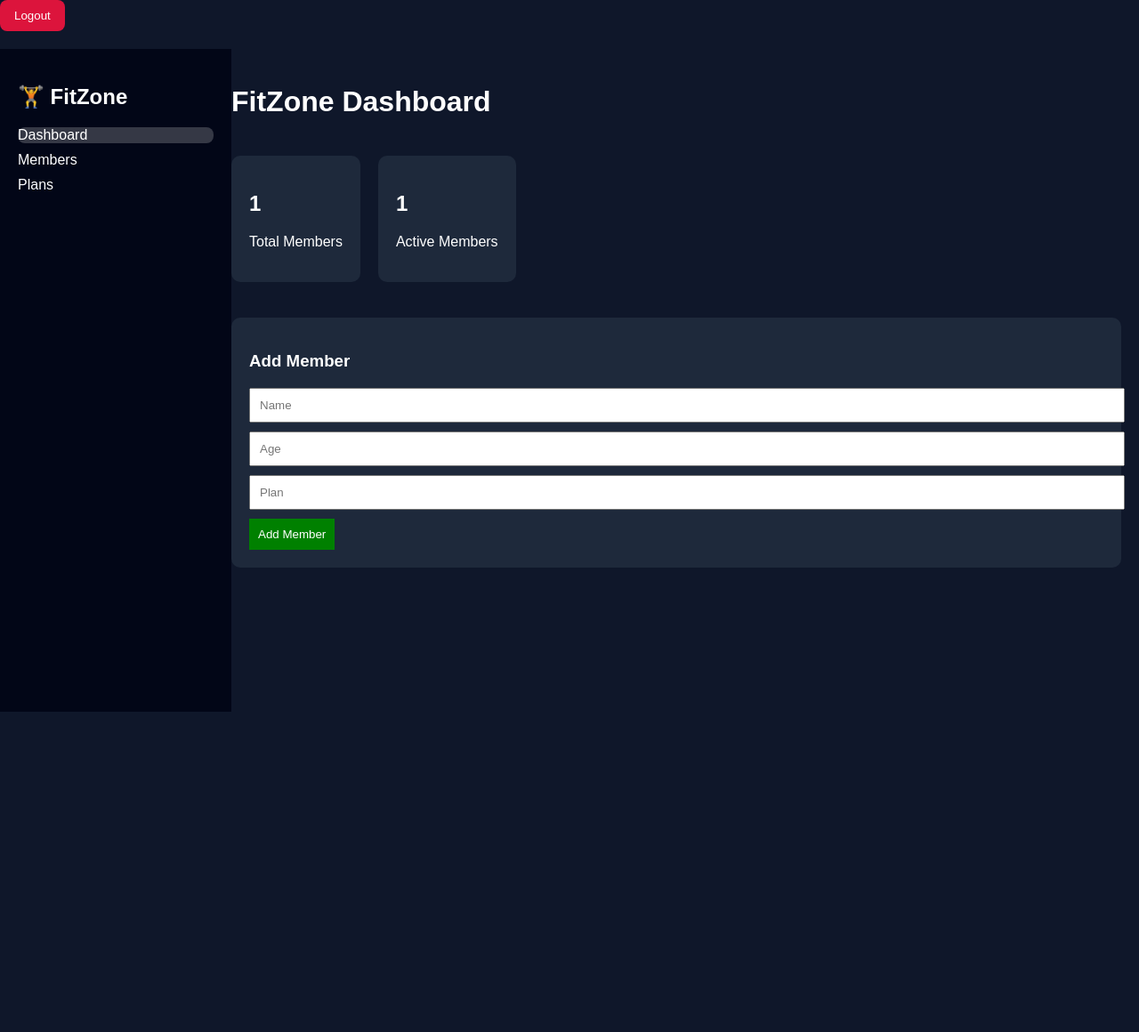
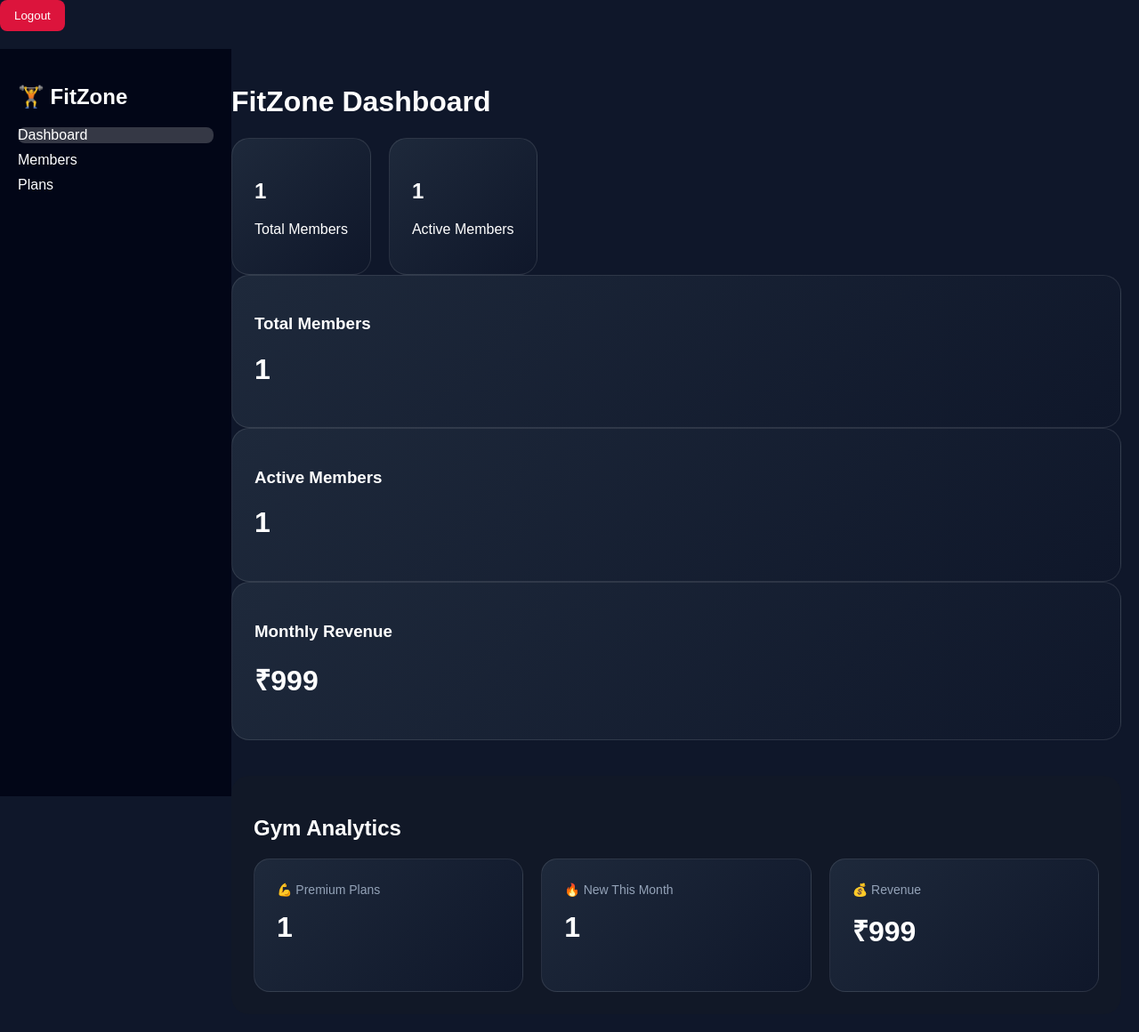
Before and after one commit to mindyatra57-droid/fitzone, a Flask app: page / in a window 1280 px wide. Shown: the whole page at 89% size. Before the commit the page ends 800 px from the top, so only its background shows below. Run offline with Flask 3, Linux system fonts and the light colour scheme; the visitor is signed in with stand-in values (Sample User, id 1); data comes from the database, SQL or seed files in the repository.

Commit message:
Premium analytics dashboard

```diff
--- a/static/style.css
+++ b/static/style.css
@@ -28,11 +28,18 @@ body {
 }
 
 /* CARDS */
-.card {
-    background: #1e293b;
-    padding: 20px;
-    margin: 20px 0;
-    border-radius: 10px;
+.card{
+    background:linear-gradient(135deg,#1e293b,#0f172a);
+    padding:25px;
+    border-radius:20px;
+    color:white;
+    transition:0.3s;
+    border:1px solid rgba(255,255,255,0.1);
+}
+
+.card:hover{
+    transform:translateY(-5px);
+    box-shadow:0 10px 30px rgba(0,0,0,0.4);
 }
 
 /* STATS */
@@ -115,3 +122,46 @@ td, th {
     cursor:pointer;
     margin-bottom:20px;
 }
+/* ANALYTICS */
+
+.analytics-box{
+    margin-top:40px;
+    background:#111827;
+    padding:25px;
+    border-radius:20px;
+}
+
+.analytics-box h2{
+    color:white;
+    margin-bottom:20px;
+}
+
+.analytics-grid{
+    display:grid;
+    grid-template-columns:repeat(auto-fit,minmax(220px,1fr));
+    gap:20px;
+}
+
+.analytics-card{
+    background:linear-gradient(135deg,#1e293b,#0f172a);
+    padding:25px;
+    border-radius:18px;
+    color:white;
+    transition:0.3s;
+    border:1px solid rgba(255,255,255,0.1);
+}
+
+.analytics-card:hover{
+    transform:translateY(-5px);
+    box-shadow:0 10px 30px rgba(0,0,0,0.4);
+}
+
+.analytics-card span{
+    color:#94a3b8;
+    font-size:14px;
+}
+
+.analytics-card h1{
+    margin-top:15px;
+    font-size:32px;
+}
--- a/templates/index.html
+++ b/templates/index.html
@@ -37,17 +37,45 @@
             </div>
         </div>
 
-        <div class="card">
-            <h3>Add Member</h3>
-            <form method="POST">
-                <input name="name" placeholder="Name" required>
-                <input name="age" placeholder="Age" required>
-                <input name="plan" placeholder="Plan" required>
-                <button>Add Member</button>
-            </form>
-        </div>
+    <div class="card">
+        <h3>Total Members</h3>
+        <h1>{{ total_members }}</h1>
     </div>
 
+    <div class="card">
+        <h3>Active Members</h3>
+        <h1>{{ active_members }}</h1>
+    </div>
+
+    <div class="card">
+        <h3>Monthly Revenue</h3>
+        <h1>₹{{ total_members * 999 }}</h1>
+    </div>
+<div class="analytics-box">
+
+    <h2>Gym Analytics</h2>
+
+    <div class="analytics-grid">
+
+        <div class="analytics-card">
+            <span>💪 Premium Plans</span>
+            <h1>{{ active_members }}</h1>
+        </div>
+
+        <div class="analytics-card">
+            <span>🔥 New This Month</span>
+            <h1>{{ total_members }}</h1>
+        </div>
+
+        <div class="analytics-card">
+            <span>💰 Revenue</span>
+            <h1>₹{{ total_members * 999 }}</h1>
+        </div>
+
+    </div>
+
+</div>
+</div>
     <!-- MEMBERS -->
     <div id="members" class="section" style="display:none;">
         <div class="card">
```
